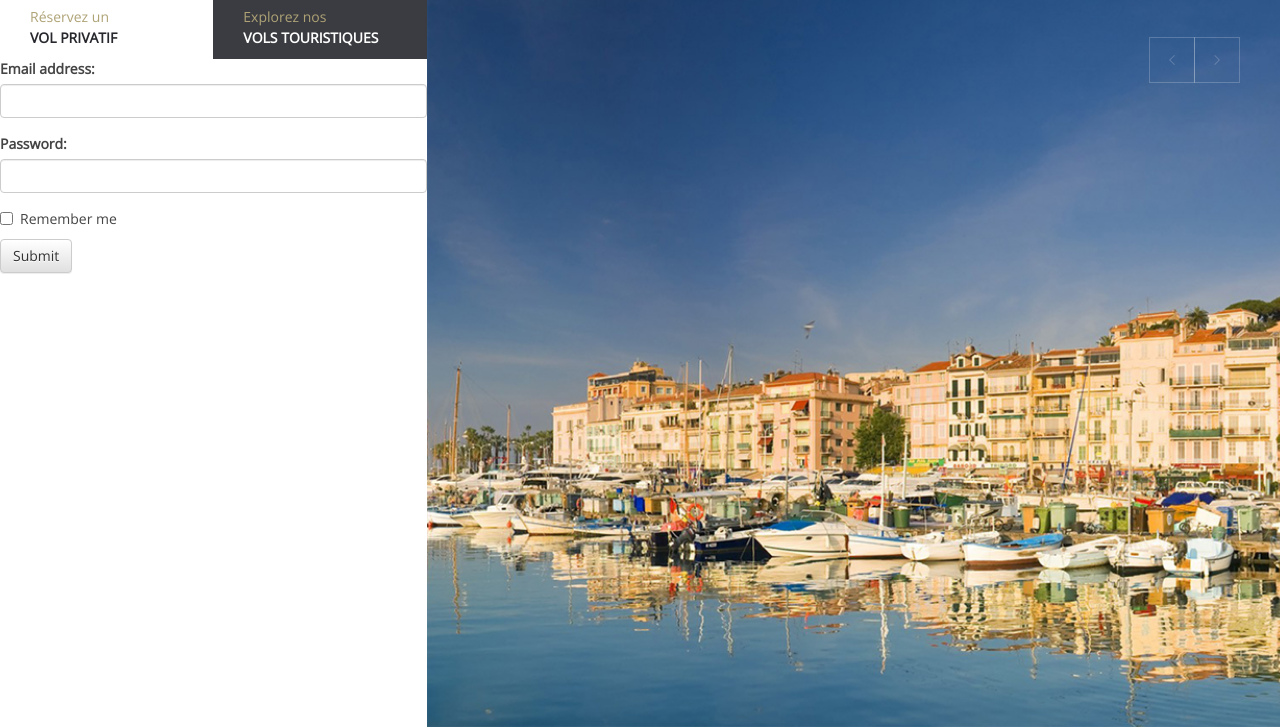
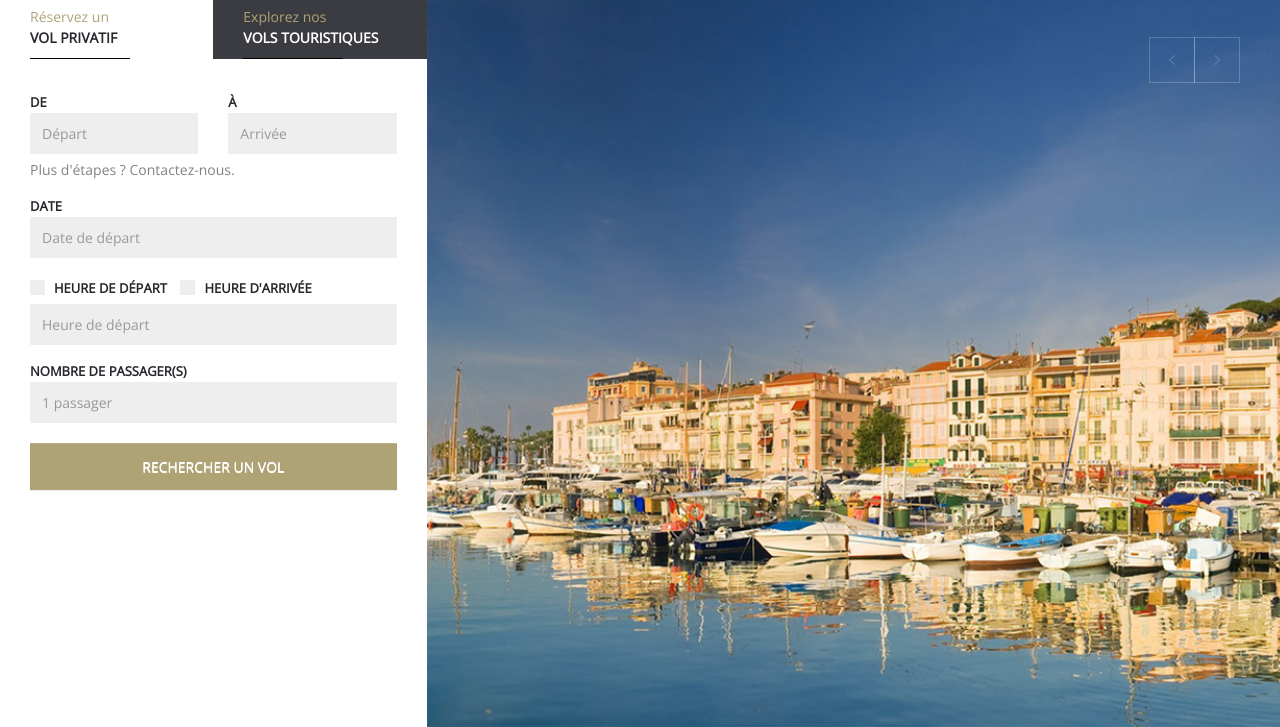
Before and after one commit to sonvq-qsoftvn/2015_freelance5, a plain HTML site: page index.html in a window 1280 px wide. Shown: the part 73-800 px from the top of the page. Drawn offline with nearby package versions, Linux system fonts and the light colour scheme.

Commit message:
commit homepage

```diff
--- a/css/Site.css
+++ b/css/Site.css
@@ -27,8 +27,11 @@ h6 { font-weight: bold; font-size: 14px; line-height: 21px; color: #1BADCF; }
 .header { height: 70px; background: #27282d; }
 .border-box { border-right: 1px solid #000100; }
 .header-box { height: 70px; }
-.padding-box { padding-left: 15px; padding-right: 15px; }
+
+.padding-15 { padding-left: 15px; padding-right: 15px; }
+.padding-30 { padding-left: 30px; padding-right: 30px; }
 .no-padding { padding: 0px; }
+
 html { height: 100%; }
 
 a.img-logo { display: inline-block; padding-top: 13px; }
@@ -49,7 +52,6 @@ ul.flight-menu li a { display: inline-block; color: #828282; text-decoration: no
 ul.flight-menu li:hover { background: #000; }
 ul.flight-menu li a span { display: block; }
 ul.flight-menu li:hover a { color: #FFF; }
-
 ul.flight-menu.plus-menu li { width: 250%; }
 
 .down-arrow-icon { margin-left: 6px; margin-top: -3px; vertical-align: middle; background-image: url('../images/website/down-arrow-icon.png'); background-repeat: no-repeat; width: 16px; height: 16px; display: inline-block; }
@@ -62,17 +64,38 @@ ul.flight-menu.plus-menu li { width: 250%; }
 .carousel div { width: 100%; height: 100%; overflow: hidden; float: left; }
 .carousel div img { width: auto; height: auto; min-width: 100%; min-height: 100%; }
 
-.prev-slider { opacity: 0.2; z-index: 9999; top: 40px; right: 85px; position: absolute; background-image: url('../images/website/arrow-left-slider.png'); background-repeat: no-repeat; width: 46px; height: 46px; display: inline-block; float: left; }
-.next-slider { opacity: 0.2; z-index: 9999; top: 40px; right: 40px; position: absolute; background-image: url('../images/website/arrow-right-slider.png'); background-repeat: no-repeat; width: 46px; height: 46px; display: inline-block; float: left; }
-.prev-slider:hover { opacity: 1.0; }
-.next-slider:hover { opacity: 1.0; }
+.prev-slider { -ms-filter:"progid:DXImageTransform.Microsoft.Alpha(Opacity=20)"; filter:alpha(opacity=20); -moz-opacity: 0.2; -khtml-opacity: 0.2; opacity: 0.2; z-index: 9999; top: 40px; right: 85px; position: absolute; background-image: url('../images/website/arrow-left-slider.png'); background-repeat: no-repeat; width: 46px; height: 46px; display: inline-block; float: left; }
+.next-slider { -ms-filter:"progid:DXImageTransform.Microsoft.Alpha(Opacity=20)"; filter:alpha(opacity=20); -moz-opacity: 0.2; -khtml-opacity: 0.2; opacity: 0.2; z-index: 9999; top: 40px; right: 40px; position: absolute; background-image: url('../images/website/arrow-right-slider.png'); background-repeat: no-repeat; width: 46px; height: 46px; display: inline-block; float: left; }
+.prev-slider:hover { -ms-filter:"progid:DXImageTransform.Microsoft.Alpha(Opacity=100)"; filter:alpha(opacity=100); -moz-opacity: 1.0; -khtml-opacity: 1.0; opacity: 1.0; }
+.next-slider:hover { -ms-filter:"progid:DXImageTransform.Microsoft.Alpha(Opacity=100)"; filter:alpha(opacity=100); -moz-opacity: 1.0; -khtml-opacity: 1.0; opacity: 1.0; }
 
-.nav-tabs>li, .nav-tabs>li>a { background: #3b3c41; height: 62px; border-radius: 0px; }
+.nav-tabs>li, .nav-tabs>li>a { background: #3b3c41; height: 62px; -webkit-border-radius: 0px; -moz-border-radius: 0px; border-radius: 0px; }
 .nav-tabs>li>a { color: #afa376 !important; font-family: 'Open Sans', sans-serif; font-size: 14px; margin-right: 0px; padding: 10px 30px }
 .nav-tabs>li>a p { color: #ffffff; font-family: 'Open Sans', sans-serif; font-size: 14px; font-weight: bold; }
 .nav-tabs>li>a, .nav-tabs { border: none !important; }
 .nav>li>a:focus, .nav>li>a:hover { border: none; background: #3b3c41; }
 .nav-tabs>li.active p { color: #27282d; }
+
+.tab-divider { width: 100px; height: 1px; background: black; margin-top: 9px; margin-left: 0px; border: none; }
+
+.margin-top-5 { margin-top: 5px; }
+
+form { padding-top: 33px; }
+form label { text-transform: uppercase; font-family: 'Open Sans', sans-serif; color: #27282d; font-weight: bold; font-size: 13px; margin-bottom: 0px; }
+form input[type="text"] { background: #eeeeee; height: 41px; border: none; -webkit-border-radius: 0px; -moz-border-radius: 0px; border-radius: 0px; -webkit-box-shadow: none; box-shadow: none; }
+form button[type="submit"] { height: 47px; background: #afa376; color: #fff; font-size: 14px; font-family: 'Open Sans', sans-serif; text-transform: uppercase; font-weight: normal; width: 100%; -webkit-border-radius: 0px; -moz-border-radius: 0px; border-radius: 0px; border: none; margin-top: 5px; }
+form p.help-block { color: #828282; }
+form .checkbox-inline { padding-left: 0px; font-weight: bold; margin-bottom: 5px; margin-top: 5px; }
+form .checkbox-inline+.checkbox-inline { margin-top: 5px; }
+form input[type='checkbox'] { opacity: 0; float: left; width: 15px; }
+input[type='checkbox'] + span.lbl-checkbox { margin: 0; clear: none;
+    padding: 5px 0 4px 24px;
+    cursor: pointer;
+    background: url('../images/website/uncheck-checkbox.png') left center no-repeat;
+}
+input[type='checkbox']:checked + span.lbl-checkbox {
+    background-image: url('../images/website/checked-checkbox.png');
+}
 
 @media screen and (min-width: 768px) {
 
--- a/index.html
+++ b/index.html
@@ -23,7 +23,7 @@
             <div id="wrapper" class="container-fluid">
                 <div class="header row">
                     <div class="col-md-4 border-box header-box">
-                        <div class="padding-box">
+                        <div class="padding-15">
                             <a class="img-logo" href="http://heligo.fr/" target="_self">
                                 <img src="/images/website/logo.png"  alt="Heligo-logo" />
                             </a>
@@ -38,7 +38,7 @@
                             <ul class="col-md-5 border-box header-box no-padding flight-menu">
                                 <p class="title">NOS VOLS <i class="down-arrow-icon"></i></p>
                                 <li>
-                                    <i class="helicopter"></i><a>VOLS TOURISTIQUES<span>Résalisez un vol panoramique</span></a>
+                                    <i class="helicopter"></i><a>VOLS TOURISTIQUES<span>Réalisez un vol panoramique</span></a>
                                 </li>
                                 <li>
                                     <i class="star"></i><a>VOLS PRIVATIFS<span>Réservez votre propre hélicoptère</span></a>
@@ -88,28 +88,63 @@
                         <!-- tabs -->
                         <div class="tabbable row">
                             <ul class="nav nav-tabs">
-                                <li class="col-md-6 no-padding active"><a class="padding-box" href="#one" data-toggle="tab">Réservez un<p>VOL PRIVATIF</p></a></li>
-                                <li class="col-md-6 no-padding"><a href="#two" data-toggle="tab">Explorez nos<p>VOLS TOURISTIQUES</p></a></li>
+                                <li class="col-md-6 no-padding active"><a class="padding-15" href="#one" data-toggle="tab">Réservez un<p>VOL PRIVATIF</p><hr class="tab-divider"></a></li>
+                                <li class="col-md-6 no-padding"><a href="#two" data-toggle="tab">Explorez nos<p>VOLS TOURISTIQUES</p><hr class="tab-divider"></a></li>
                             </ul>
                             <div class="tab-content">
                                 <div class="tab-pane active" id="one">
-                                    <form role="form">
+                                    <form role="form" class="padding-30">
+
                                         <div class="form-group">
-                                            <label for="email">Email address:</label>
-                                            <input type="email" class="form-control" id="email">
+                                            <div class="row">
+                                                <div class="col-md-6">
+                                                    <label for="departure">DE</label>
+                                                    <input placeholder="Départ" type="text" class="form-control" name="departure" id="departure">
+                                                </div>
+                                                <div class="col-md-6">
+                                                    <label for="arrival">À</label>
+                                                    <input placeholder="Arrivée" type="text" class="form-control" name="arrival" id="arrival">
+                                                </div>
+                                            </div>
+                                            <p class="help-block">Plus d'étapes ? Contactez-nous.</p>
                                         </div>
                                         <div class="form-group">
-                                            <label for="pwd">Password:</label>
-                                            <input type="password" class="form-control" id="pwd">
+                                            <label for="date">DATE</label>
+                                            <input placeholder="Date de départ" type="text" class="form-control" name="date" id="date">
                                         </div>
-                                        <div class="checkbox">
-                                            <label><input type="checkbox"> Remember me</label>
+                                        <div class="form-group">
+                                            <label class="checkbox-inline">
+                                                <input type="checkbox" id="departure-time" value="option1"><span class='lbl-checkbox'></span> HEURE DE DÉPART
+                                            </label>
+                                            <label class="checkbox-inline">
+                                                <input type="checkbox" id="arrival-time" value="option1"><span class='lbl-checkbox'></span> HEURE D'ARRIVÉE
+                                            </label>
+                                            <input placeholder="Heure de départ" type="text" class="form-control" name="passenger" id="passenger">
                                         </div>
-                                        <button type="submit" class="btn btn-default">Submit</button>
+                                        <div class="form-group">
+                                            <label for="passenger">NOMBRE DE PASSAGER(S)</label>
+                                            <input placeholder="1 passager" type="text" class="form-control" name="passenger" id="passenger">
+                                        </div>
+                                        <button type="submit" class="btn btn-default">RECHERCHER UN VOL</button>
                                     </form>
                                 </div>
-                                <div class="tab-pane" id="two">Secondo sed ac orci quis tortor imperdiet venenatis. Duis elementum auctor accumsan.
-                                    Aliquam in felis sit amet augue.</div>
+                                <div class="tab-pane" id="two">
+                                    <form role="form" class="padding-30">
+                                        <div class="form-group">
+                                            <label for="situation-geography">SITUATION GÉOGRAPHIQUE</label>
+                                            <input placeholder="Où êtes vous ?" type="text" class="form-control" name="situation-geography" id="situation-geography">
+                                        </div>
+                                        <div class="form-group">
+                                            <label for="activities">ACTIVITÉS</label>
+                                            <input placeholder="Que souhaitez-vous voir/faire ?" type="text" class="form-control" name="activities" id="activities">
+                                        </div>
+                                        <div class="form-group">
+                                            <label for="passenger">NOMBRE DE PASSAGER(S)</label>
+                                            <input placeholder="1 passager" type="text" class="form-control" name="passenger" id="passenger">
+                                        </div>
+                                        <button type="submit" class="btn btn-default">RECHERCHER UN VOL</button>
+                                    </form>
+                                </div>
                             </div>
                         </div>
                         <!-- /tabs -->
```
Also changed, not shown: images/website/checked-checkbox.png (added), images/website/uncheck-checkbox.png (added).
